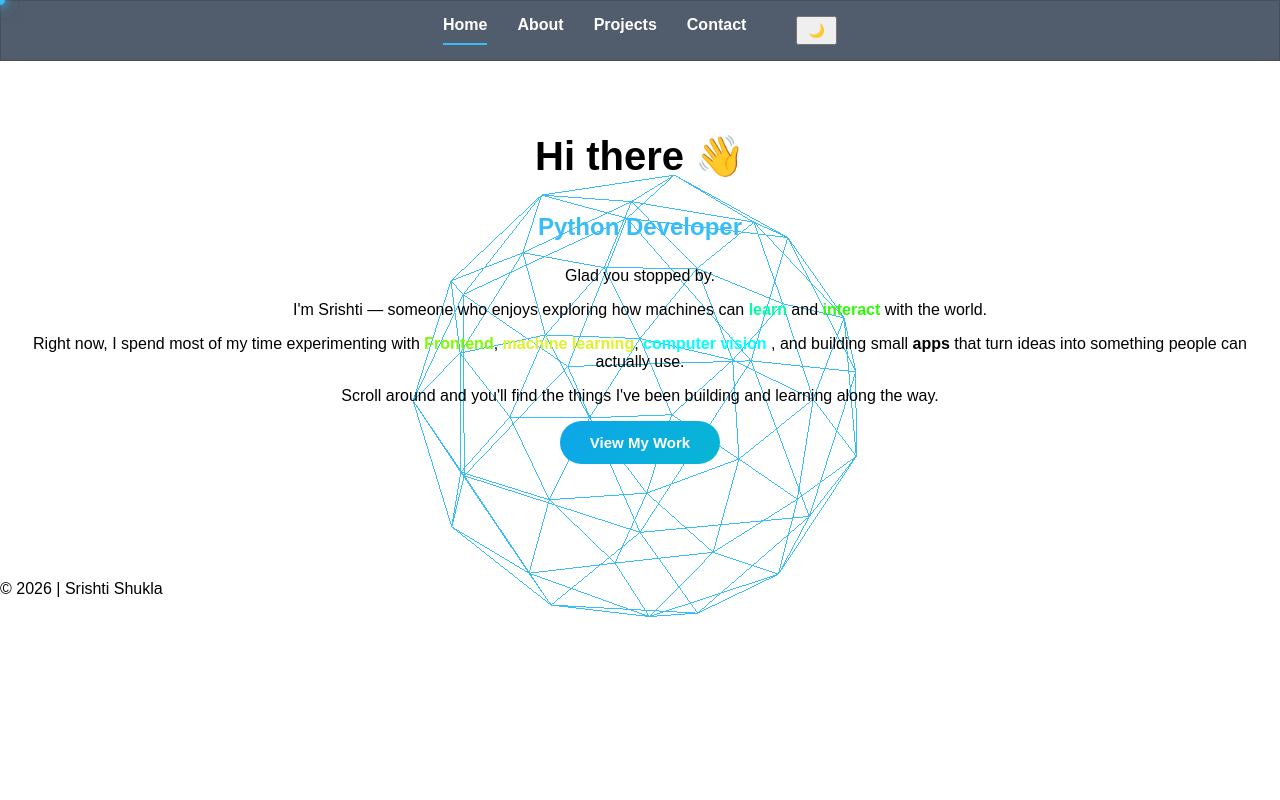
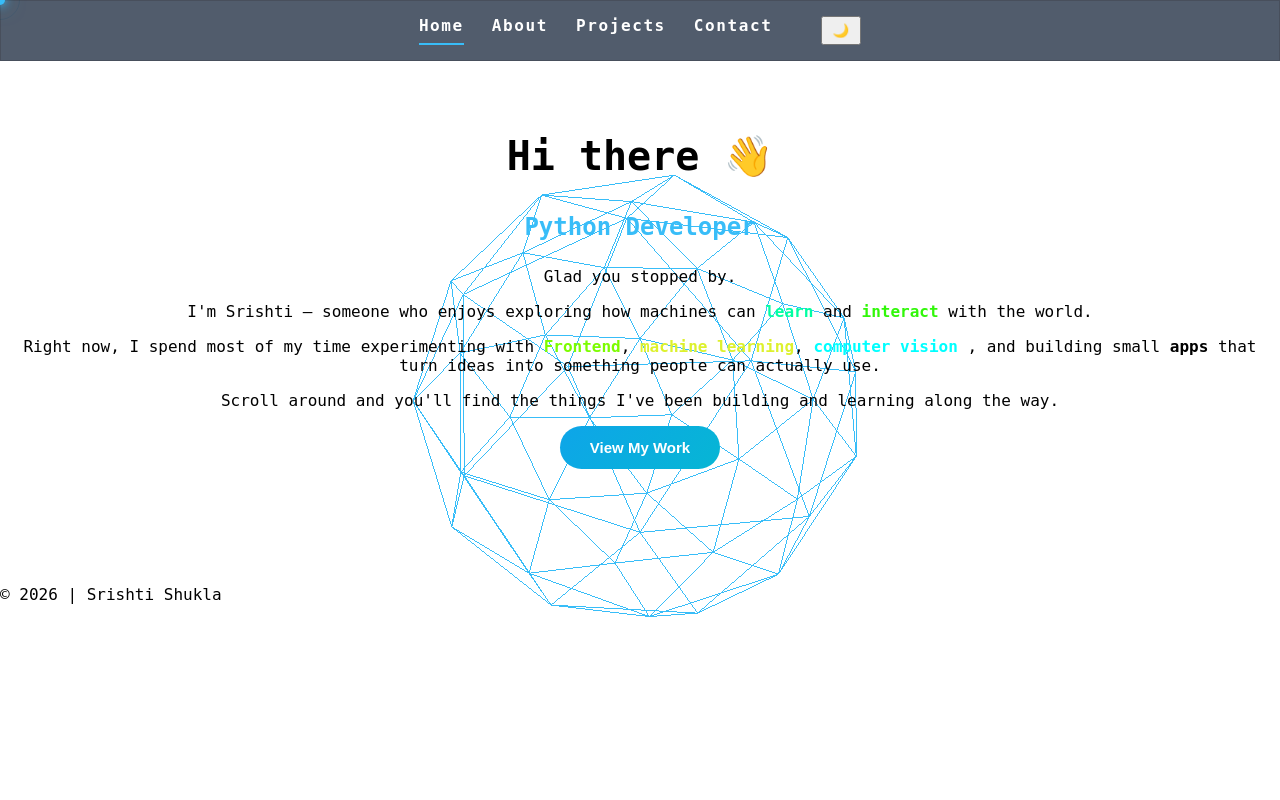
Before and after one commit to sris-14/Portfolio, a Flask app: page / in a window 1280 px wide. Run offline with Flask 3, Linux system fonts and the light colour scheme.

Commit message:
change: font style

```diff
--- a/static/style.css
+++ b/static/style.css
@@ -18,11 +18,17 @@ nav a {
     text-decoration: none;
     color: white;
     font-weight: bold;
+    letter-spacing: 0.1em;
 }
 
 nav a:hover {
     color: #38bdf8;
 
+}
+
+.nav-links{
+    display: flex;
+    gap: 28px;
 }
 
 .active {
@@ -32,8 +38,7 @@ nav a:hover {
 /* Default light mode */
 body{
     margin: 0;
-    font-family: Arial, sans-serif;
-    /* 'Courier New', Courier, monospace; */
+    font-family:'Tricot','Roboto Mono', monospace;
     background: white;
     color: black;
     transition: background 0.3s ease, color 0.3s ease;
--- a/templates/base.html
+++ b/templates/base.html
@@ -19,7 +19,7 @@
     </header> -->
 
     {# dark mode toggle, nav bar, github link #}
-    <nav>
+    <nav class="nav-links">
        <a href="/" class="{% if active=='home' %}active{% endif %}">Home</a>
        <a href="/about" class="{% if active=='about' %}active{% endif %}">About</a>
        <a href="/projects" class="{% if active=='projects' %}active{% endif %}">Projects</a>
```
